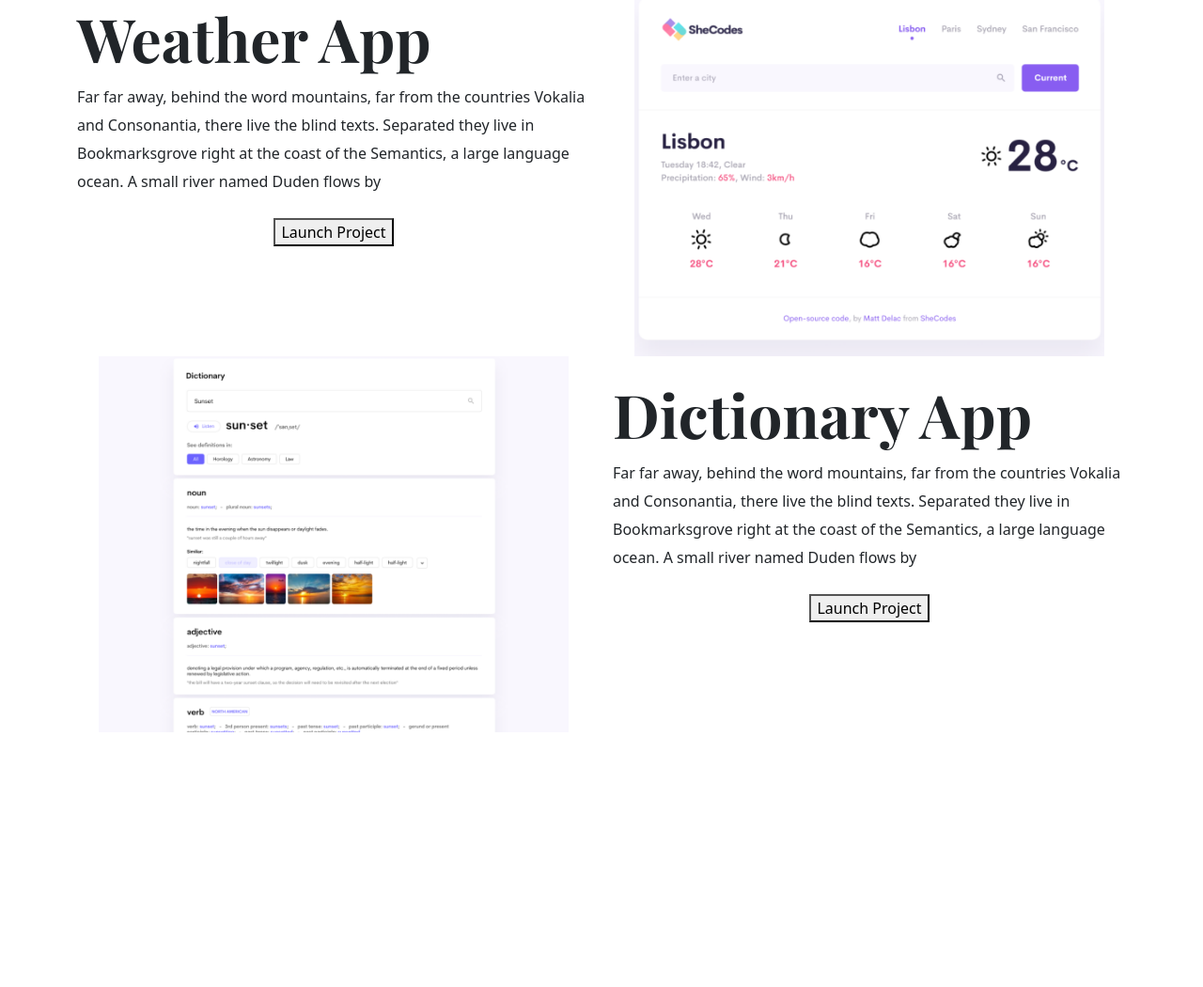
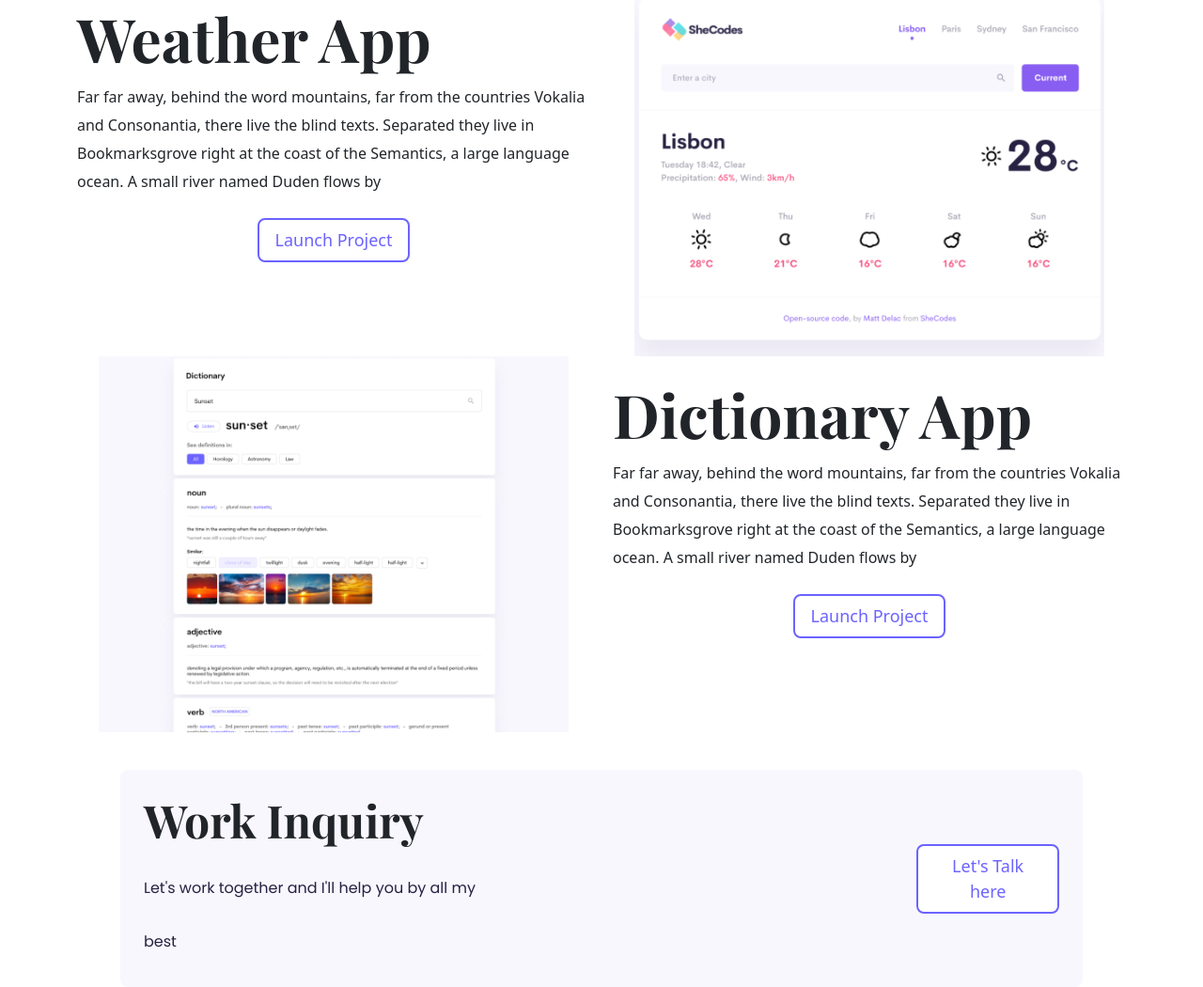
Before and after one commit to BuhleMtshali/responsive-port, a plain HTML site: page index.html in a window 1280 px wide. Shown: the part 876-1926 px from the top of the page at 94% size. Before the commit the page ends 1655 px from the top, so only its background shows below. Drawn offline with nearby package versions, Linux system fonts and the light colour scheme; a web font is replaced by a local one.

Commit message:
updated the index file

```diff
--- a/index.html
+++ b/index.html
@@ -91,6 +91,18 @@
           </div>
         </div>
       </div>
+      <div class="bottom-div">
+        <div class="left">
+          <h3 class="work-text">
+            Work Inquiry<br /><span class="light-text"
+              >Let's work together and I'll help you by all my best</span
+            >
+          </h3>
+        </div>
+        <div class="right">
+          <button>Let's Talk here</button>
+        </div>
+      </div>
     </main>
   </body>
 </html>
--- a/style.css
+++ b/style.css
@@ -70,3 +70,38 @@ img {
   font-size: 16px;
   line-height: 30px;
 }
+
+.bottom-div {
+  display: flex;
+  justify-content: center;
+  align-content: center;
+  align-items: center;
+  background-color: var(--header-bg);
+  margin-left: auto;
+  margin-right: auto;
+  width: 80%;
+  margin-top: 40px;
+  padding: 25px;
+  border-radius: 8px;
+}
+h3 {
+  text-align: left;
+  margin-right: 450px;
+  font-family: var(--heading-font);
+  font-size: 48px;
+  font-weight: bold;
+}
+.light-text {
+  font-size: 16px;
+  color: #272142;
+  font-family: var(--default-font);
+  font-weight: normal;
+}
+button {
+  padding: 8px 16px;
+  color: #6c63ff;
+  font-size: 18px;
+  border: 2px solid #6c63ff;
+  background-color: white;
+  border-radius: 8px;
+}
```
